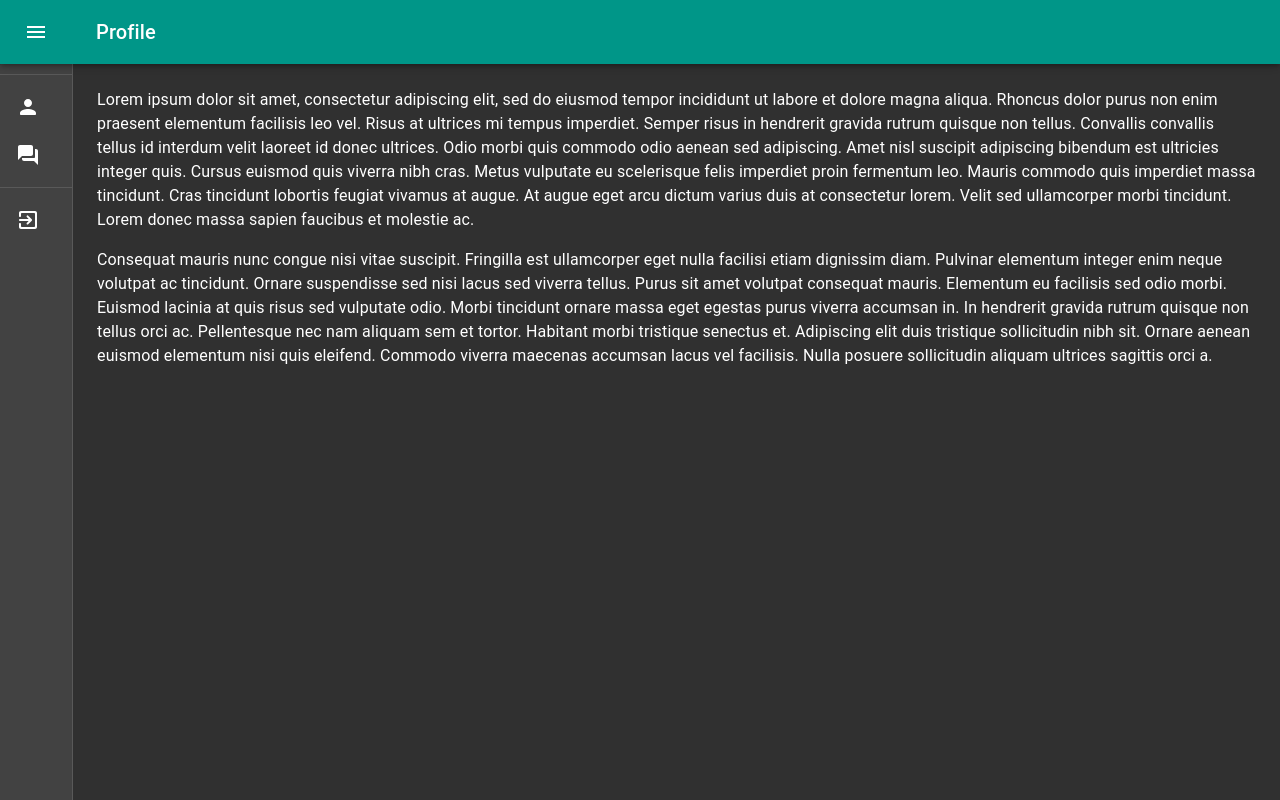
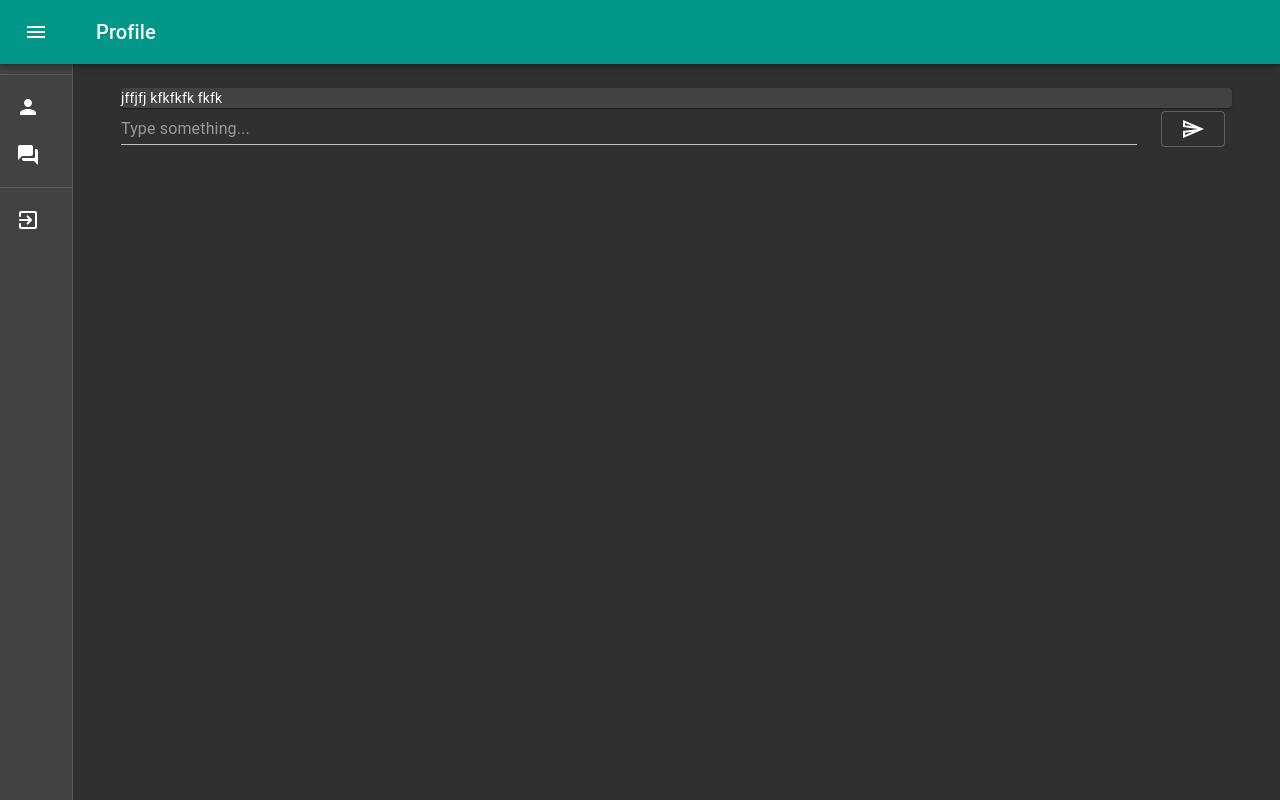
Before and after one commit to lArtiquel/netty, a React (Create React App) app: page / in a window 1280 px wide. Built offline with nearby package versions, Linux system fonts and the light colour scheme.

Commit message:
ScrollTop item made. Messages page started

```diff
--- a/src/App.js
+++ b/src/App.js
@@ -5,13 +5,14 @@ import { muiTheme } from './util/muiTheme';
 import PageTemplate from './pages/PageTemplate';
 import Home from './pages/Home';
 import Profile from './pages/Profile';
+import Messages from './pages/Messages';
 
 function App() {
   return (
     <ThemeProvider theme={muiTheme}>
       <CssBaseline />
       <PageTemplate page='Profile'>
-        <Profile />
+        <Messages />
       </PageTemplate>
     </ThemeProvider>
   );
--- /dev/null
+++ b/src/components/ScrollTop.js
@@ -0,0 +1,49 @@
+import React from 'react';
+import { makeStyles } from '@material-ui/core/styles';
+import useScrollTrigger from '@material-ui/core/useScrollTrigger';
+import Fab from '@material-ui/core/Fab';
+import KeyboardArrowUpIcon from '@material-ui/icons/KeyboardArrowUp';
+import Zoom from '@material-ui/core/Zoom';
+
+const useStyles = makeStyles((theme) => ({
+  root: {
+    position: 'fixed',
+    bottom: theme.spacing(2),
+    right: theme.spacing(2),
+  },
+}));
+
+export default function ScrollTop({ children }) {
+  const styles = useStyles();
+
+  const trigger = useScrollTrigger({
+    disableHysteresis: true,
+    threshold: 30,
+  });
+
+  const handleClick = (event) => {
+    const anchor = (
+      event.target.ownerDocument || document
+    ).querySelector('#back-to-top-anchor');
+
+    if (anchor) {
+      anchor.scrollIntoView({ behavior: 'smooth', block: 'center' });
+    }
+  };
+
+  return (
+    <Zoom in={trigger}>
+      <div
+        onClick={handleClick}
+        role='presentation'
+        className={styles.root}>
+        <Fab
+          color='secondary'
+          size='small'
+          aria-label='scroll back to top'>
+          <KeyboardArrowUpIcon />
+        </Fab>
+      </div>
+    </Zoom>
+  );
+}
--- a/src/pages/Messages.js
+++ b/src/pages/Messages.js
@@ -0,0 +1,50 @@
+import React from 'react';
+import Grid from '@material-ui/core/Grid';
+import Container from '@material-ui/core/Container';
+import Paper from '@material-ui/core/Paper';
+import ScrollTop from '../components/ScrollTop';
+
+import TextField from '@material-ui/core/TextField';
+import SendOutlined from '@material-ui/icons/SendOutlined';
+import Button from '@material-ui/core/Button';
+
+export default function Messages(props) {
+  return (
+    <>
+      <Container>
+        <Grid container direction='column-reverse'>
+          <Grid
+            container
+            direction='row'
+            alignItems='center'
+            justify='center'
+            spacing={3}>
+            <Grid item xs={11}>
+              <TextField
+                id='messageInput'
+                type='text'
+                autofocus
+                fullWidth
+                margin='dense'
+                multiline
+                placeholder='Type something...'
+                rowsMax={3}
+              />
+            </Grid>
+            <Grid item xs={1}>
+              <Button variant='outlined'>
+                <SendOutlined />
+              </Button>
+            </Grid>
+          </Grid>
+          <Grid container direction='row' spacing={1}>
+            <Grid item xs={12}>
+              <Paper>jffjfj kfkfkfk fkfk</Paper>
+            </Grid>
+          </Grid>
+        </Grid>
+        <ScrollTop />
+      </Container>
+    </>
+  );
+}
--- a/src/pages/PageTemplate.js
+++ b/src/pages/PageTemplate.js
@@ -5,7 +5,6 @@ import Drawer from '@material-ui/core/Drawer';
 import AppBar from '@material-ui/core/AppBar';
 import Toolbar from '@material-ui/core/Toolbar';
 import List from '@material-ui/core/List';
-import CssBaseline from '@material-ui/core/CssBaseline';
 import Typography from '@material-ui/core/Typography';
 import Divider from '@material-ui/core/Divider';
 import IconButton from '@material-ui/core/IconButton';
@@ -97,13 +96,12 @@ export default function MiniDrawer({ page, children }) {
 
   return (
     <div className={styles.root}>
-      <CssBaseline />
       <AppBar
         position='fixed'
         className={clsx(styles.appBar, {
           [styles.appBarShift]: open,
         })}>
-        <Toolbar>
+        <Toolbar id='back-to-top-anchor'>
           <IconButton
             color='inherit'
             aria-label='open drawer'
```
